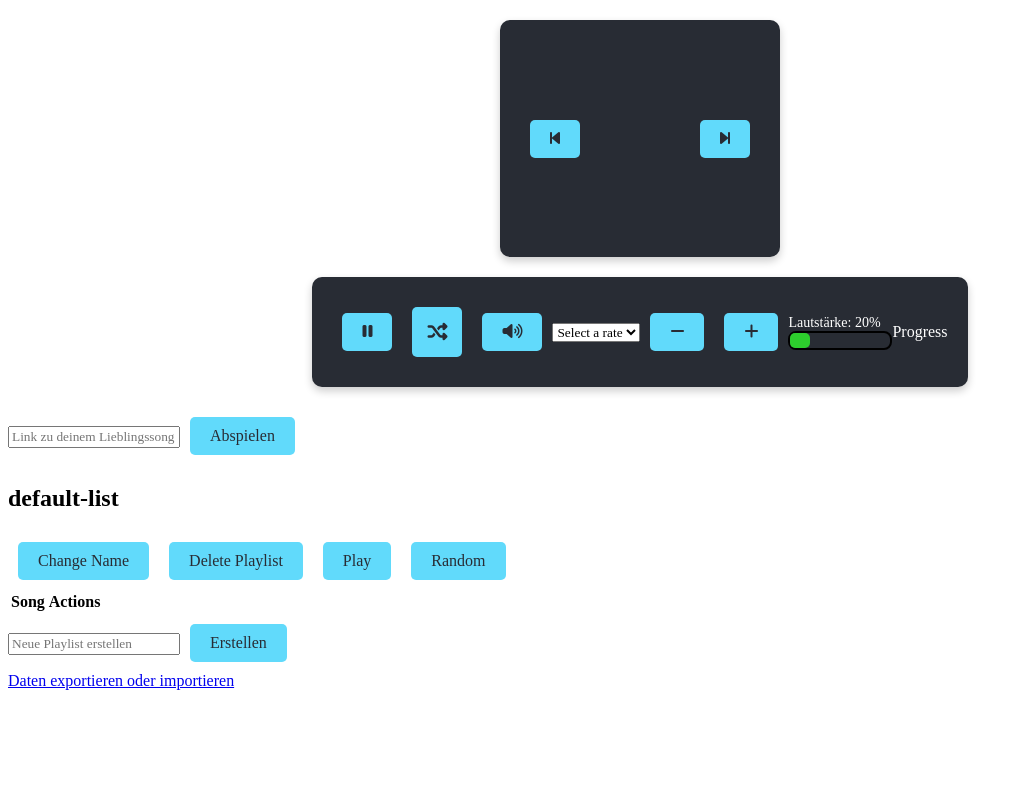
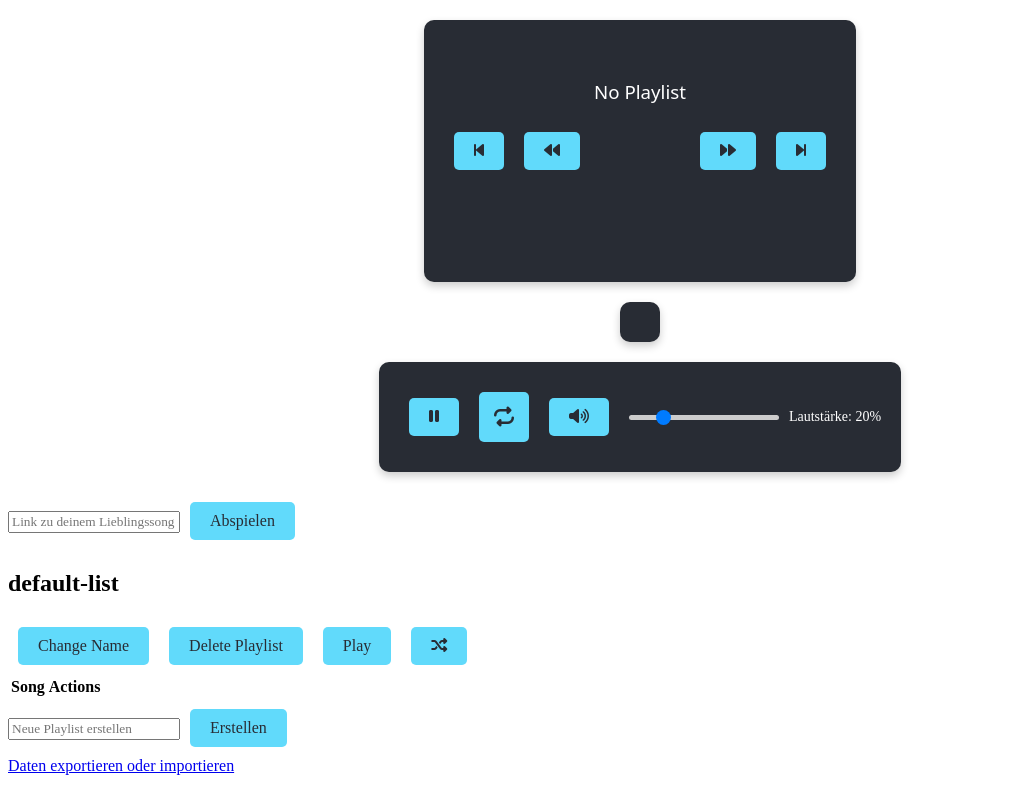
Before and after one commit to MSRMatrix/AcoustiFlow, a React (Vite) app: page / in a window 1280 px wide. Shown: the whole page, without its empty margins (0-1026 px from the left). Built offline with nearby package versions, Linux system fonts and the light colour scheme; a web font is replaced by a local one.

Commit message:
change some style, volume and more

```diff
--- a/src/components/music-player/MusicPlayer.jsx
+++ b/src/components/music-player/MusicPlayer.jsx
@@ -5,6 +5,7 @@ import Settings from "./settings/Settings";
 import { NavLink, Outlet } from "react-router-dom";
 import CurrentSongIndex from "./MusicContext/CurrentSongIndex";
 import CurrentList from "./MusicContext/CurrentList";
+import { handleDuration, handleProgress } from "./functions/Time";
 
 const MusicPlayer = () => {
   const [playing, setIsPlaying] = useState(true);
@@ -13,6 +14,10 @@ const MusicPlayer = () => {
   const [muted, setMuted] = useState(false);
   const [playbackRate, setPlaybackRate] = useState(1);
   const [cooldown, setCooldown] = useState(true)
+  const [duration, setDuration] = useState(0);
+  const [time, setTime] = useState({seconds:"00",
+    minutes:"00"});
+  const [fullTime, setFullTime] = useState();
   const [src, setSrc] = useState({
     name: "",
     band: "",
@@ -54,29 +59,54 @@ const MusicPlayer = () => {
     }
     return src.name;
 };
+
+const slowerRate = () => {
+  if (playbackRate <= 0.2) {
+    console.log(`Can't get lower!`);
+    return;
+  }
+  const newRate = (playbackRate - 0.2).toFixed(1);
+  setPlaybackRate(parseFloat(newRate));
+};
+
+const fasterRate = () => {
+  if (playbackRate >= 2) {
+    console.log(`Can't get higher!`);
+    return;
+  }
+  const newRate = (playbackRate + 0.2).toFixed(1);
+  setPlaybackRate(parseFloat(newRate));
+};
+
   return (
     <>
-
       <div className="player-container">
         <button onClick={handlePreviousSong}><i className="fa-solid fa-backward-step"></i></button>
-
+        <button disabled={playbackRate <= 0.2 ? true : false} onClick={slowerRate}><i className="fa-solid fa-backward"></i></button>
         <div className="test">
-          {currentList ? <h3>{currentList[0]?.playlist}</h3> : <></>}
+          {currentList[0]?.playlist ? <h3>{currentList[0]?.playlist}</h3> : <h3>No Playlist</h3>}
           <ReactPlayer
           url={getCurrentUrl()}
           controls
+          width={"100px"}
+          height={"100px"}
           playing={playing}
           volume={volume}
           loop={loop}
           muted={muted}
           playbackRate={playbackRate}
           onEnded={handleNextSong}
-          width={100}
-          height={100}
-          progressInterval={1000}
+          onDuration={handleDuration(setDuration)}
+          onProgress={handleProgress(setTime)}
+          progressInterval={500}
+          onPlay={() => console.log(`Startet`)
+          }
+          onPause={() => console.log(`Paused`)
+          }
         />
         <p>{getCurrentName()}</p>
         </div>
+        <button disabled={playbackRate >= 2 ? true : false} onClick={fasterRate}><i className="fa-solid fa-forward"></i></button>
         <button onClick={handleNextSong}><i className="fa-solid fa-forward-step"></i></button>
 
       </div>
@@ -89,10 +119,10 @@ const MusicPlayer = () => {
         setLoop={setLoop}
         muted={muted}
         setMuted={setMuted}
-        playbackRate={playbackRate}
-        setPlaybackRate={setPlaybackRate}
         src={src}
         setSrc={setSrc}
+        time={time}
+        duration={duration}
       />
       <NavLink to="/import-export">Daten exportieren oder importieren</NavLink>
       <Outlet />
--- /dev/null
+++ b/src/components/music-player/functions/Time.jsx
@@ -0,0 +1,17 @@
+export const handleDuration = (setDuration) => (duration) => {
+  const seconds = Math.floor(duration % 60);
+  const minutes = Math.floor(duration / 60);
+  setDuration({
+    seconds: seconds < 10 ? '0' + seconds : seconds,
+    minutes: minutes < 10 ? '0' + minutes : minutes,
+  });
+};
+
+export const handleProgress = (setTime) => (state) => {
+  const seconds = Math.floor(state.playedSeconds % 60);
+  const minutes = Math.floor(state.playedSeconds / 60);
+  setTime({
+    seconds: seconds < 10 ? '0' + seconds : seconds,
+    minutes: minutes < 10 ? '0' + minutes : minutes,
+  });
+};
--- a/src/components/music-player/settings/Settings.jsx
+++ b/src/components/music-player/settings/Settings.jsx
@@ -2,7 +2,6 @@ import "./settings.css"
 import Loop from "./loop/Loop";
 import Music from "./music/Music";
 import Muted from "./muted/Muted";
-import PlaybackRate from "./playbackRate/PlaybackRate";
 import Playing from "./playing/Playing";
 import ProgressBar from "./progress/ProgressBar";
 import Volume from "./volume/Volume";
@@ -20,21 +19,23 @@ const Settings = ({
   muted,
   setMuted,
 
-  plackbackRate,
-  setPlaybackRate,
-
   src,
   setSrc,
+
+  time,
+  duration
 }) => {
   return (
     <>
+    <div className="timeline">
+    <ProgressBar time={time} duration={duration}/>
+    </div>
     <div className="settings-box">
      <Playing playing={playing} setIsPlaying={setIsPlaying} src={src} setSrc={setSrc}/>
       <Loop loop={loop} setLoop={setLoop} />
       <Muted muted={muted} setMuted={setMuted} />
-      <PlaybackRate plackbackRate={plackbackRate} setPlaybackRate={setPlaybackRate} />
       <Volume muted={muted} volume={volume} setVolume={setVolume} />
-      <ProgressBar />
+
     </div>
 
       <Music src={src} setSrc={setSrc} />
--- a/src/components/music-player/settings/loop/Loop.jsx
+++ b/src/components/music-player/settings/loop/Loop.jsx
@@ -10,7 +10,7 @@ const Loop = ({ loop, setLoop }) => {
         <>
             <button className="loop-button" onClick={loopFunction}>
                 {loop && <div className="stop-shuffle">/</div>}
-                <i className="fa-solid fa-shuffle"></i>
+                <i className="fa-solid fa-repeat"></i>
             </button>
         </>
     );
--- a/src/components/music-player/settings/music/table/Table.jsx
+++ b/src/components/music-player/settings/music/table/Table.jsx
@@ -179,7 +179,7 @@ const Table = ({ src, setSrc }) => {
               Play
             </button>
             <button onClick={() => randomSequence(item)}>
-              Random
+            <i className="fa-solid fa-shuffle"></i>
             </button>
             <table>
               <thead>
@@ -297,7 +297,7 @@ const Table = ({ src, setSrc }) => {
               Play
             </button>
             <button onClick={() => randomSequence(item)}>
-              Random
+              <i className="fa-solid fa-shuffle"></i>
             </button>
             <table>
               <thead>
--- a/src/components/music-player/settings/playbackRate/PlaybackRate.jsx
+++ /dev/null
@@ -1,23 +0,0 @@
-const PlaybackRate = ({ playbackRate, setPlaybackRate }) => {
-
-
-    const selectRate = (e) => {
-        const test = Number(e.target.value)
-        setPlaybackRate(test)
-    }
-
-  return (
-    <>
-      <select onChange={selectRate}>
-      <option value="Select a rate" defaultValue={"Select a rate"}>Select a rate</option>
-        <option value={0.2}>0.2</option>
-        <option value={0.6}>0.6</option>
-        <option value={1.0}>1.0</option>
-        <option value={1.5}>1.5</option>
-        <option value={2.0}>2.0</option>
-      </select>
-    </>
-  );
-};
-
-export default PlaybackRate;
--- a/src/components/music-player/settings/progress/ProgressBar.jsx
+++ b/src/components/music-player/settings/progress/ProgressBar.jsx
@@ -1,7 +1,8 @@
-const ProgressBar = () => {
+const ProgressBar = ({time, duration}) => {
+
     return(
         <>
-        Progress
+       {time && duration ? <div><p>{time.minutes}:{(time.seconds)}/{duration.minutes}:{(duration.seconds - 1)}</p></div> : <></>}
         </>
     )
 }
--- a/src/components/music-player/settings/settings.css
+++ b/src/components/music-player/settings/settings.css
@@ -9,3 +9,15 @@
     max-width: fit-content;
     margin: 20px auto;
 }
+
+.timeline{
+    display: flex;
+    align-items: center;
+    background-color: #282c34;
+    padding: 20px;
+    border-radius: 10px;
+    color: #ffffff;
+    box-shadow: 0 4px 8px rgba(0, 0, 0, 0.2);
+    max-width: fit-content;
+    margin: 20px auto;
+}
--- a/src/components/music-player/settings/volume/Volume.jsx
+++ b/src/components/music-player/settings/volume/Volume.jsx
@@ -1,75 +1,25 @@
-import { useState, useRef } from "react";
+import React from "react";
 import "./volume.css";
 
 const Volume = ({ volume, setVolume, muted }) => {
-  const [bar, setBar] = useState(20);
-  const intervalRef = useRef(null);
-
-  const increaseVolume = () => {
-    if (volume >= 1) {
-      alert("Music-Player kann nicht lauter gedreht werden!");
-    } else {
-      intervalRef.current = setInterval(() => {
-        setBar(prevBar => {
-          const newBar = prevBar + 1;
-          return newBar > 100 ? 100 : newBar;
-        });
-
-        setVolume(prevVolume => {
-          const newVolume = prevVolume + 0.01;
-          return newVolume > 1 ? 1 : newVolume;
-        });
-      }, 50);
-    }
-  };
-
-  const decreaseVolume = () => {
-    if (volume <= 0.01) {
-      alert("Music-Player kann nicht leiser gedreht werden!");
-    } else {
-      intervalRef.current = setInterval(() => {
-        setBar(prevBar => {
-          const newBar = prevBar - 1;
-          return newBar < 0 ? 0 : newBar;
-        });
-
-        setVolume(prevVolume => {
-          const newVolume = prevVolume - 0.01;
-          return newVolume < 0 ? 0 : newVolume;
-        });
-      }, 50);
-    }
-  };
-
-  const stopVolumeChange = () => {
-    clearInterval(intervalRef.current);
+  const handleVolumeChange = (e) => {
+    const newVolume = parseFloat(e.target.value);
+    setVolume(newVolume);
   };
 
   return (
-    <>
-      <button
-        disabled={volume <= 0.01}
-        onMouseDown={decreaseVolume}
-        onMouseUp={stopVolumeChange}
-        onMouseLeave={stopVolumeChange}
-      >
-        <i className="fa-solid fa-minus"></i>
-      </button>
-      <button
-        disabled={volume >= 1}
-        onMouseDown={increaseVolume}
-        onMouseUp={stopVolumeChange}
-        onMouseLeave={stopVolumeChange}
-      >
-        <i className="fa-solid fa-plus"></i>
-      </button>
-      <p>
-        Lautstärke: {!muted ? (volume * 100).toFixed(0) : 0}%
-        <span className="volume-bar">
-          <span className="green" style={{ width: `${bar}px` }}></span>
-        </span>
-      </p>
-    </>
+    <div className="volume-container">
+      <input
+        type="range"
+        min="0"
+        max="1"
+        step="0.01"
+        value={volume}
+        onChange={handleVolumeChange}
+        className="volume-slider"
+      />
+      <p>Lautstärke: {!muted ? (volume * 100).toFixed(0) : 0}%</p>
+    </div>
   );
 };
 
--- a/src/components/music-player/settings/volume/volume.css
+++ b/src/components/music-player/settings/volume/volume.css
@@ -1,15 +1,32 @@
-.volume-bar{
+.volume-container {
     display: flex;
-    justify-content: start;
-    border: 2px black solid;
-    width: 100px;
+    align-items: center;
+  }
+
+  .volume-slider {
+    width: 150px;
+    -webkit-appearance: none;
+    appearance: none;
+    height: 5px;
+    background: #ccc;
+    outline: none;
+    border-radius: 5px;
+    margin: 0 10px;
+  }
+
+  .volume-slider::-webkit-slider-thumb {
+    -webkit-appearance: none;
+    appearance: none;
+    width: 15px;
     height: 15px;
-    border-radius: 8px;
-}
+    background: #007bff;
+    border-radius: 50%;
+  }
 
-.green{
-    height: 15px;
-    background-color: rgb(45, 206, 45);
-    border-radius: 5px;
-    transition: 0.01s ease-in-out;
-}
+  .volume-slider::-webkit-slider-thumb:hover {
+    cursor: grab;
+  }
+
+  .volume-slider::-webkit-slider-thumb:active {
+    cursor: grabbing;
+  }
```
Also changed, not shown: src/components/video-player/VideoPlayer.jsx (deleted, +0 -9 lines).
